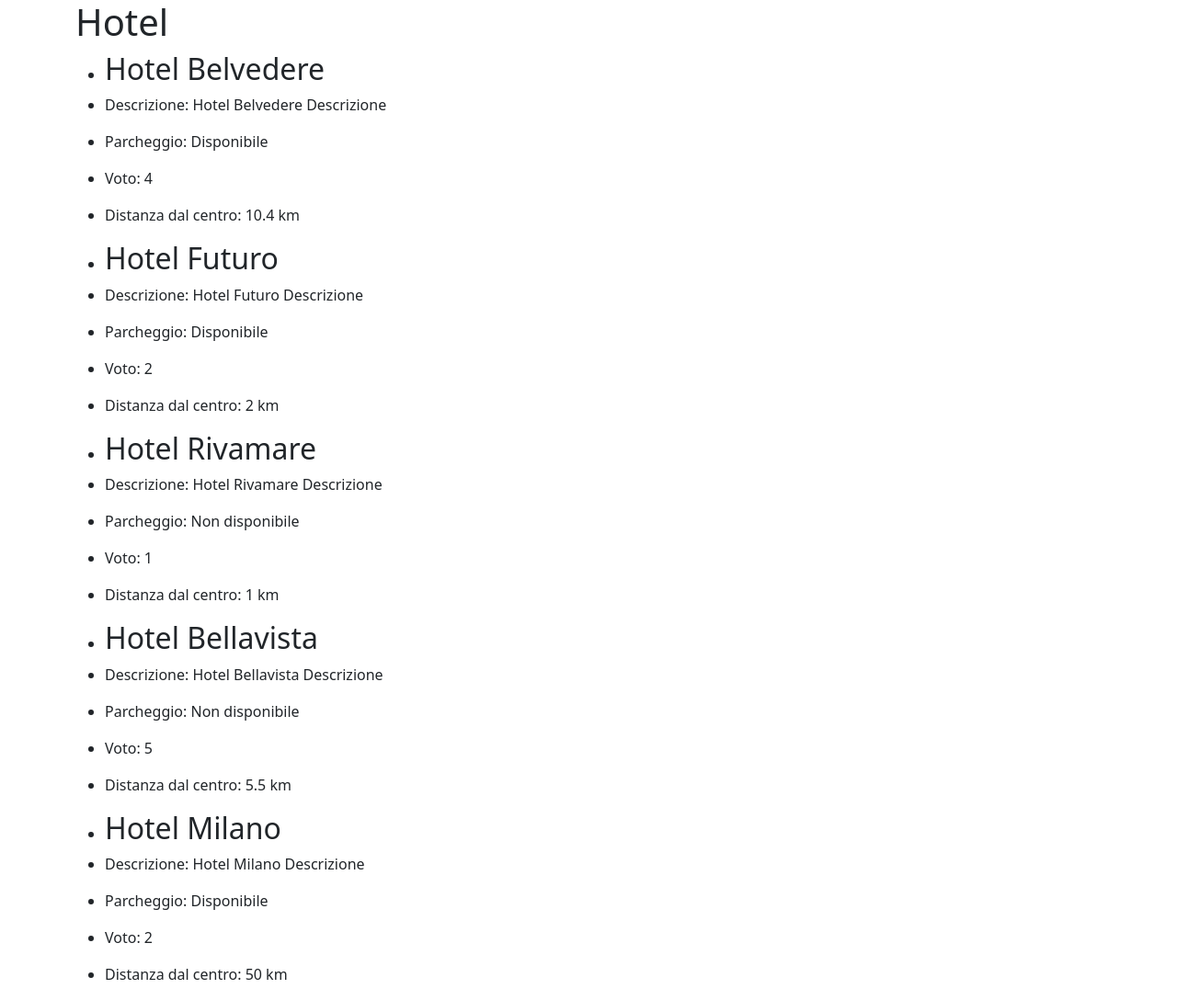
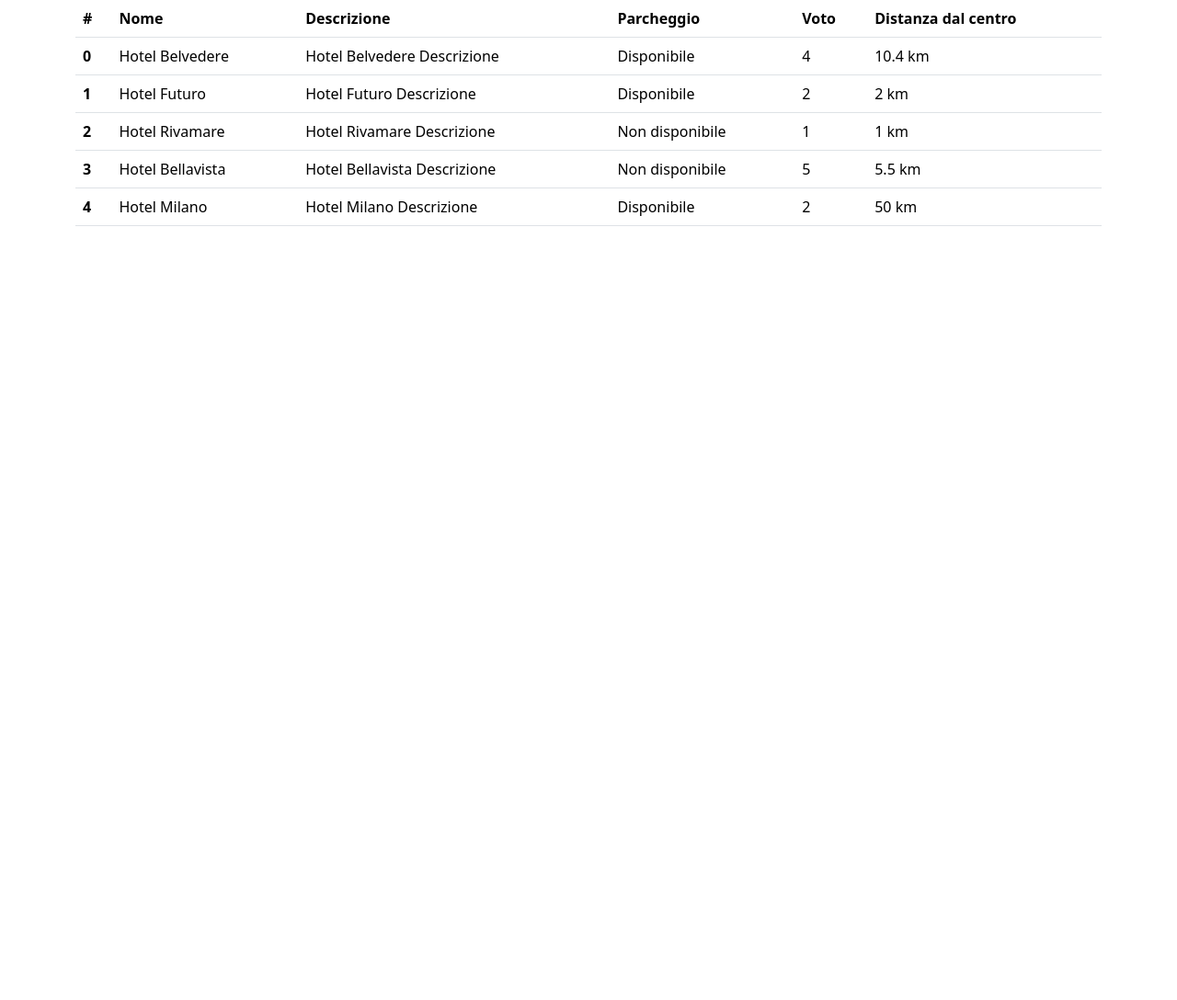
Before and after one commit to Marcap00/php-hotel, a PHP site: page / in a window 1280 px wide. Shown: the whole page at 92% size. After the commit the page ends 246 px from the top, so only its background shows below. Run offline with PHP 8.4, Linux system fonts and the light colour scheme.

Commit message:
created table for hotel data

```diff
--- a/index.php
+++ b/index.php
@@ -56,27 +56,33 @@ $hotels = [
 <body>
     <div class="container">
 
-        <h1>Hotel</h1>
+        <table class="table">
 
-        <ul>
-            <?php foreach ($hotels as $hotel) { ?>
-            <li>
-                <h2><?= $hotel['name']; ?></h2>
-            </li>
-            <li>
-                <p>Descrizione: <?= $hotel['description']; ?></p>
-            </li>
-            <li>
-                <p>Parcheggio: <?= $hotel['parking'] ? 'Disponibile' : 'Non disponibile'; ?></p>
-            </li>
-            <li>
-                <p>Voto: <?= $hotel['vote']; ?></p>
-            </li>
-            <li>
-                <p>Distanza dal centro: <?= $hotel['distance_to_center']; ?> km</p>
-            </li>
-            <?php } ?>
-        </ul>
+            <thead>
+                <tr>
+                    <th>#</th>
+                    <th>Nome</th>
+                    <th>Descrizione</th>
+                    <th>Parcheggio</th>
+                    <th>Voto</th>
+                    <th>Distanza dal centro</th>
+                </tr>
+            </thead>
+
+            <tbody>
+                <?php foreach ($hotels as $key => $hotel) { ?>
+                <tr>
+                    <th scope="row"><?= $key; ?></th>
+                    <td><?= $hotel['name']; ?></td>
+                    <td><?= $hotel['description']; ?></td>
+                    <td><?= $hotel['parking'] ? 'Disponibile' : 'Non disponibile'; ?></td>
+                    <td><?= $hotel['vote']; ?></td>
+                    <td><?= $hotel['distance_to_center']; ?> km</td>
+                </tr>
+                <?php } ?>
+            </tbody>
+
+        </table>
 
     </div>
 </body>
```
